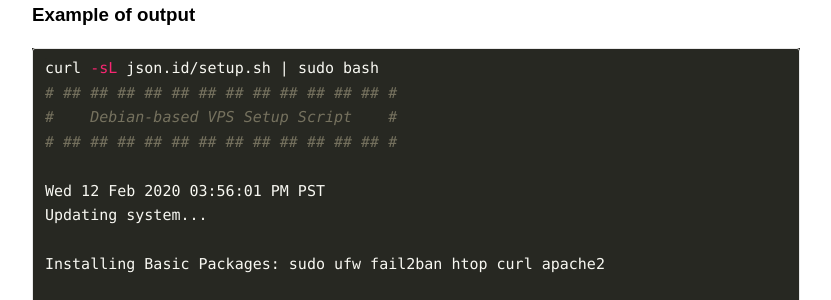
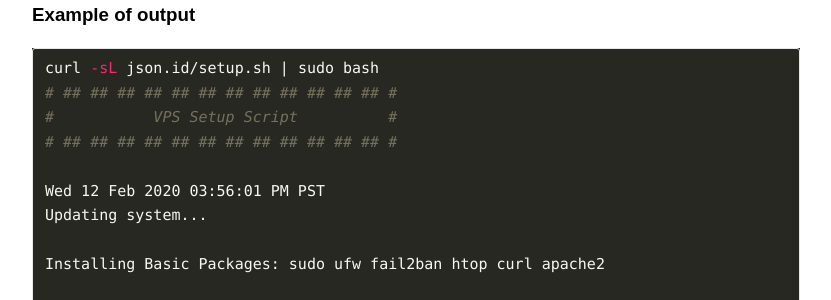
Before and after one commit to jasontthai/jasonthai.me, a Jekyll site: the page built from _posts/2020-02-12-setup-shell-script-for-linux-based-servers.md, in a window 1280 px wide and 900 px high, scrolled down 712 px. Shown: the part 152-452 px from the top of the window, without its empty margins (224-1055 px from the left). Built offline with Jekyll 4.4.1, drawn with Linux system fonts in a browser that asks for light colours; our own code applies the rules of GitHub Pages for plain Markdown files; comment, search, counter and statistics services are not loaded.

Commit message:
Update 2020-02-12-setup-shell-script-for-linux-based-servers.md

````diff
--- a/_posts/2020-02-12-setup-shell-script-for-linux-based-servers.md
+++ b/_posts/2020-02-12-setup-shell-script-for-linux-based-servers.md
@@ -29,7 +29,7 @@
 ```shell
 curl -sL json.id/setup.sh | sudo bash
 # ## ## ## ## ## ## ## ## ## ## ## ## #
-#    Debian-based VPS Setup Script    #
+#           VPS Setup Script          #
 # ## ## ## ## ## ## ## ## ## ## ## ## #
 
 Wed 12 Feb 2020 03:56:01 PM PST
````
